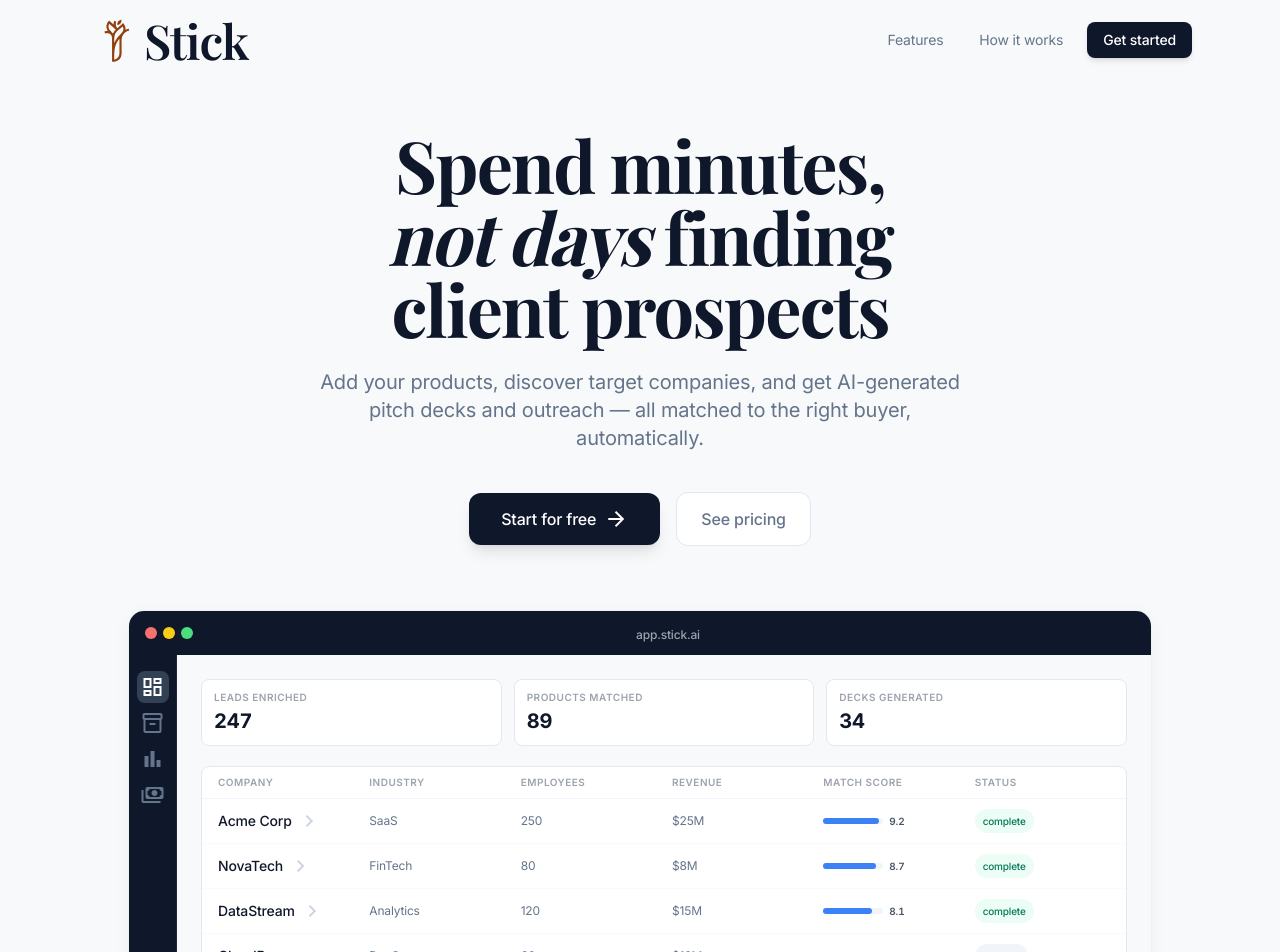
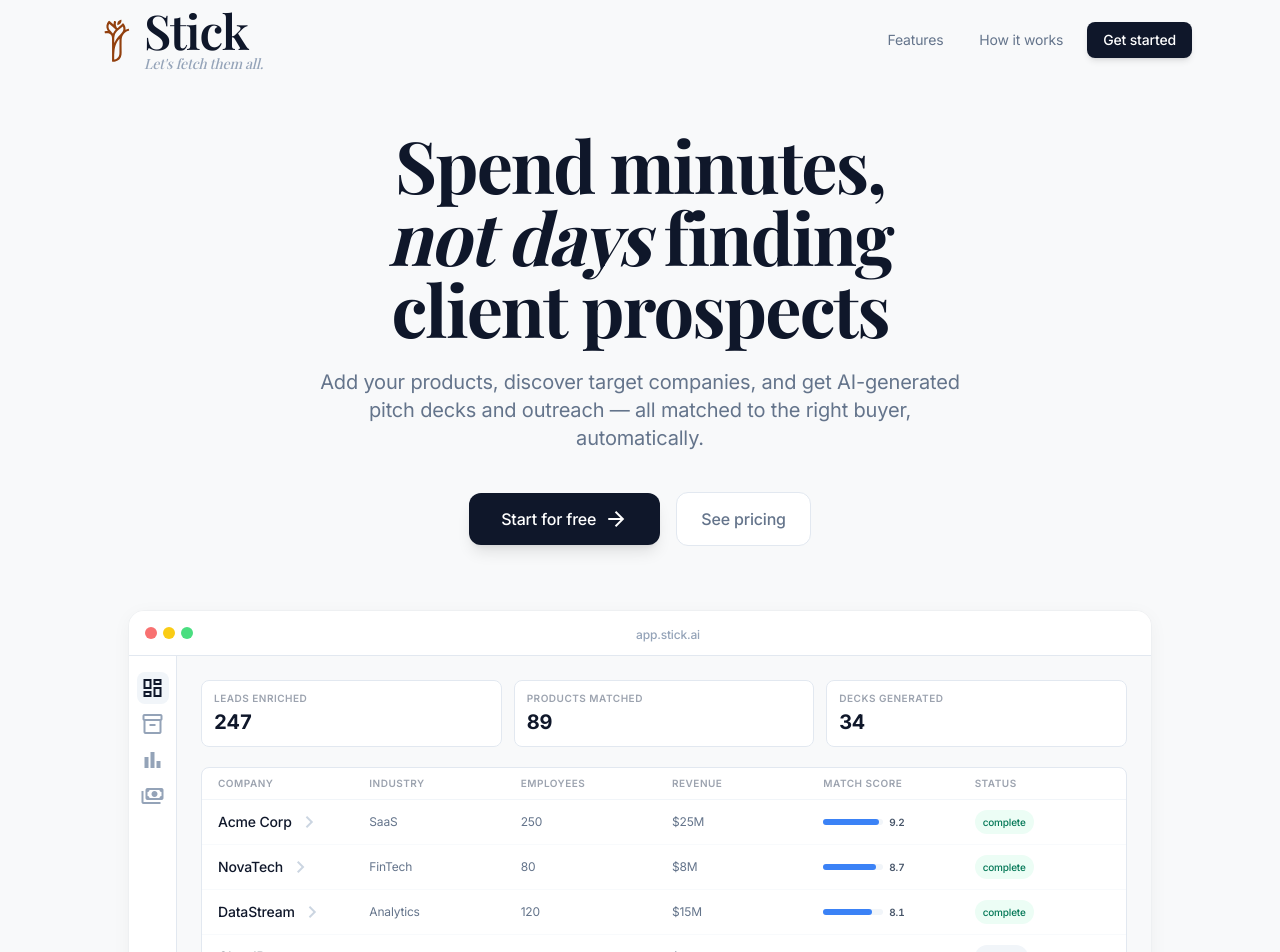
Before and after one commit to nishuastic/hack-europe, a Next.js app in the folder frontend/: page / in a window 1280 px wide. Shown: the top 952 px of the page. Built offline with nearby package versions, Linux system fonts and the light colour scheme.

Commit message:
fix landing

```diff
--- a/frontend/components/LandingPage.tsx
+++ b/frontend/components/LandingPage.tsx
@@ -299,7 +299,10 @@ export default function LandingPage({ onGetStarted }: LandingPageProps) {
             <div className="w-15 h-15 rounded-lg flex items-center justify-center">
               <span className="w-14 h-14 bg-amber-800" style={{ WebkitMask: "url('/stick_2.svg') center / contain no-repeat", mask: "url('/stick_2.svg') center / contain no-repeat" }} aria-label="Stick logo" />
             </div>
-            <span className="text-5xl font-semibold tracking-tight text-slate-900" style={{ fontFamily: "'Playfair Display', serif" }}>Stick</span>
+            <div className="flex flex-col leading-tight">
+              <span className="text-5xl font-semibold tracking-tight text-slate-900" style={{ fontFamily: "'Playfair Display', serif" }}>Stick</span>
+              <span className="text-sm font-medium italic text-slate-400" style={{ fontFamily: "'Playfair Display', serif" }}>Let&apos;s fetch them all.</span>
+            </div>
           </div>
           <div className="flex items-center gap-3">
             <a href="#features" className="hidden sm:block text-sm text-slate-500 hover:text-slate-900 transition-colors px-3 py-1.5">Features</a>
@@ -328,17 +331,17 @@ export default function LandingPage({ onGetStarted }: LandingPageProps) {
 
         <div className="max-w-5xl mx-auto mt-16">
           <div className="clay-card rounded-2xl overflow-hidden shadow-xl" style={{ fontFamily: "'Inter', system-ui, sans-serif" }}>
-            <div className="bg-slate-900 px-4 py-2.5 flex items-center gap-2">
+            <div className="bg-white border-b border-slate-200 px-4 py-2.5 flex items-center gap-2">
               <div className="flex gap-1.5">
                 <div className="w-3 h-3 rounded-full bg-red-400" /><div className="w-3 h-3 rounded-full bg-yellow-400" /><div className="w-3 h-3 rounded-full bg-green-400" />
               </div>
-              <div className="flex-1 text-center"><span className="text-xs text-gray-400 font-medium">app.stick.ai</span></div>
+              <div className="flex-1 text-center"><span className="text-xs text-slate-400 font-medium">app.stick.ai</span></div>
             </div>
             <div className="flex">
-              <div className="hidden sm:flex flex-col items-center gap-1 bg-slate-900 px-2 py-4 border-r border-slate-800 w-12 shrink-0">
+              <div className="hidden sm:flex flex-col items-center gap-1 bg-white px-2 py-4 border-r border-slate-200 w-12 shrink-0">
                 {[{ icon: "dashboard", active: demoView === "table" }, { icon: "inventory_2", active: false }, { icon: "bar_chart", active: false }, { icon: "payments", active: false }].map((item, i) => (
-                  <div key={i} className={`w-8 h-8 rounded-lg flex items-center justify-center ${item.active ? "bg-slate-700" : "hover:bg-slate-800"} transition-colors`}>
-                    <span className={`material-symbols-outlined text-[18px] ${item.active ? "text-white" : "text-slate-500"}`}>{item.icon}</span>
+                  <div key={i} className={`w-8 h-8 rounded-lg flex items-center justify-center ${item.active ? "bg-slate-100" : "hover:bg-slate-50"} transition-colors`}>
+                    <span className={`material-symbols-outlined text-[18px] ${item.active ? "text-slate-900" : "text-slate-400"}`}>{item.icon}</span>
                   </div>
                 ))}
               </div>
@@ -453,7 +456,8 @@ export default function LandingPage({ onGetStarted }: LandingPageProps) {
 
       <section className="py-16 px-6">
         <div className="max-w-3xl mx-auto text-center">
-          <h2 className="text-3xl sm:text-4xl font-bold tracking-tight text-slate-900" style={{ fontFamily: "'Playfair Display', serif" }}>Stop searching. Start selling.</h2>
+          <h2 className="text-6xl sm:text-8xl font-bold tracking-tight text-slate-900" style={{ fontFamily: "'Playfair Display', serif" }}>Stop searching. Start selling.</h2>
+          <p className="mt-6 text-3xl sm:text-4xl font-semibold tracking-tight text-slate-700 italic" style={{ fontFamily: "'Playfair Display', serif" }}>Let&apos;s fetch them all.</p>
           <p className="mt-3 text-slate-500 max-w-xl mx-auto">Stick is your AI sales team — it discovers, researches, matches, and pitches. All you have to do is close.</p>
           <button onClick={onGetStarted} className="mt-8 bg-slate-900 text-white text-base font-semibold px-8 py-3.5 rounded-xl hover:bg-slate-800 transition-all shadow-lg inline-flex items-center gap-2">
             Get started for free<span className="material-symbols-outlined text-[20px]">arrow_forward</span>
```
